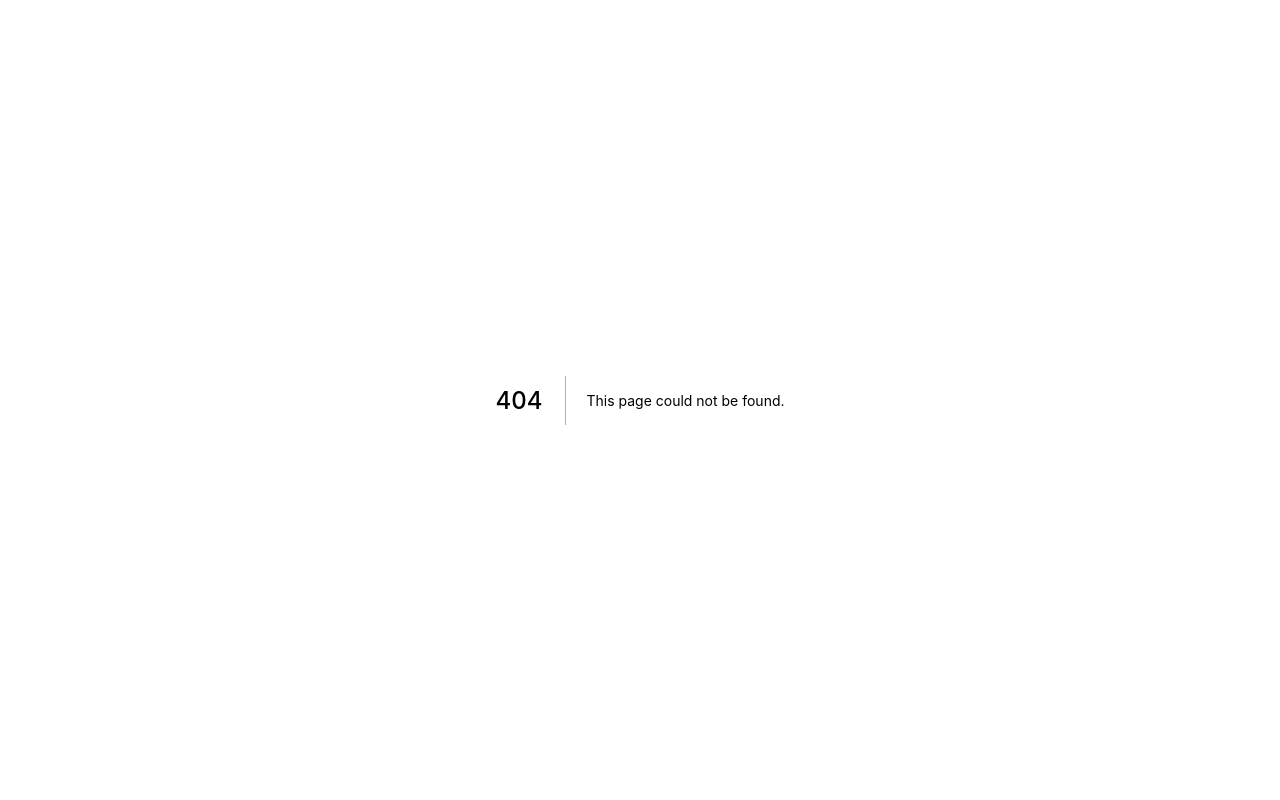
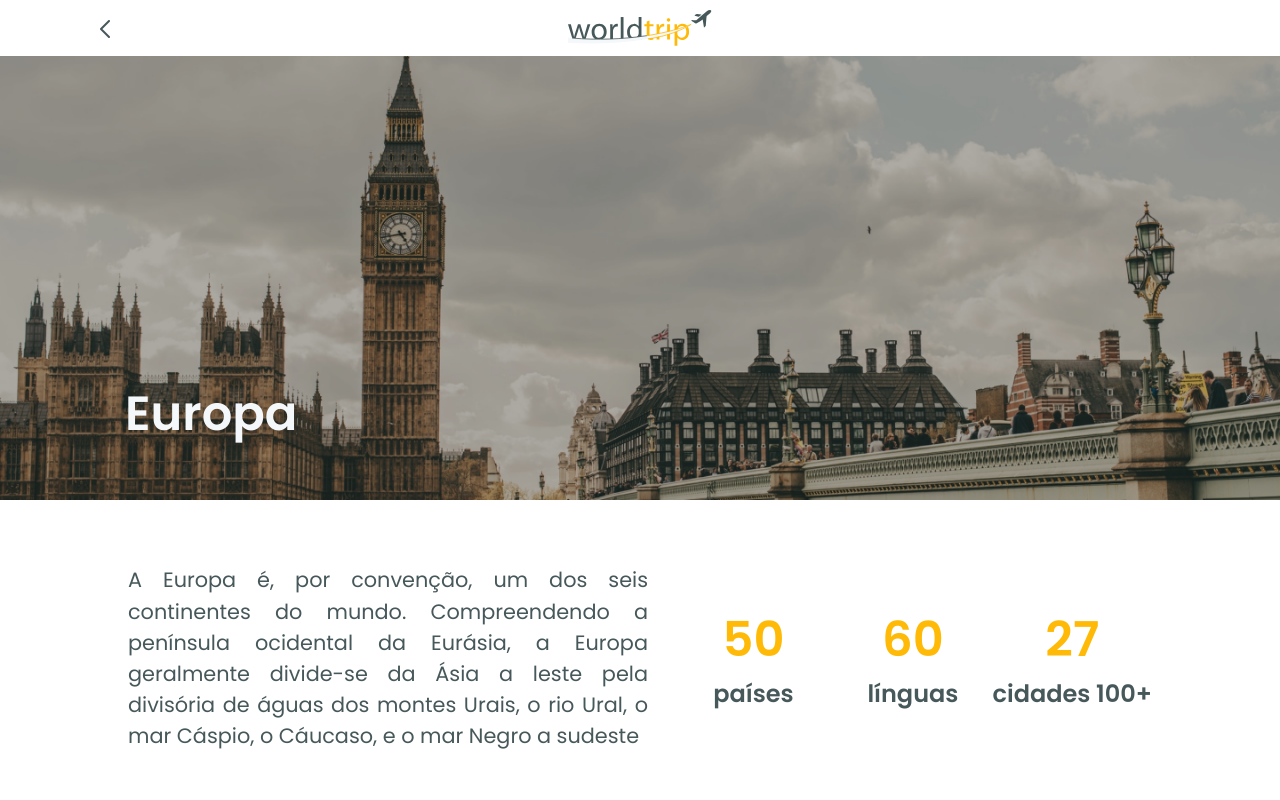
Before and after one commit to EmanuelJovito/worldtrip, a Next.js app: page /europa in a window 1280 px wide. Before the commit this address had no page. Shown: the top 800 px of the page. Built offline with nearby package versions, Linux system fonts and the light colour scheme.

Commit message:
refactor: Mudanças na pagina

```diff
--- /dev/null
+++ b/src/pages/europa.tsx
@@ -0,0 +1,29 @@
+import { Box, Flex, Image } from "@chakra-ui/react";
+
+import { BannerEuropa } from "../components/BannerEuropa";
+import { Cidades100 } from "../components/Cidades100";
+import { EuropaInfo } from "../components/EurpaInfo";
+import { Header } from "../components/Header";
+
+export default function Continents() {
+  return (
+    <>
+      <Flex
+        w="100%"
+        h="100%"
+        flexDirection="column"
+        align="center"
+      >
+        <Header />
+
+        <Box as="a" href="/" position="absolute" left="100" top="5">
+          <Image src="/voltar.svg"/>
+        </Box>
+
+        <BannerEuropa />
+        <EuropaInfo />
+        <Cidades100 />
+      </Flex>
+    </>
+  )
+}
```
